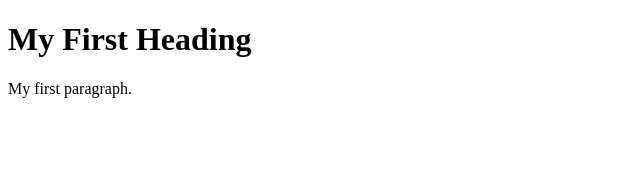
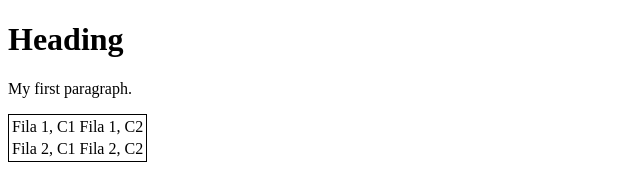
Before and after one commit to lucidotbat/REPO-TIC-2-744615, a plain HTML site: page index.html in a window 1280 px wide. Shown: the whole page, without its empty margins (0-640 px from the left). Drawn offline with Linux system fonts and the light colour scheme.

Commit message:
Agregue tabla 2x2 al index.html

```diff
--- a/index.html
+++ b/index.html
@@ -2,8 +2,19 @@
 <html>
 <body>
 
-<h1>My First Heading</h1>
+<h1>Heading</h1>
 <p>My first paragraph.</p>
+
+<table style="border:1px solid">
+	<tr>
+		<td>Fila 1, C1</td>
+		<td>Fila 1, C2</td>
+	</tr>
+	<tr>
+                <td>Fila 2, C1</td>
+                <td>Fila 2, C2</td>
+        </tr>
+</table>
 
 </body>
 </html>
```
